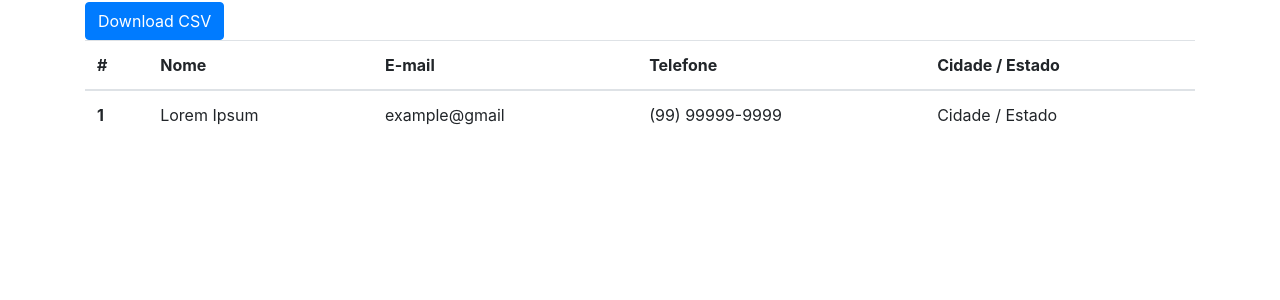
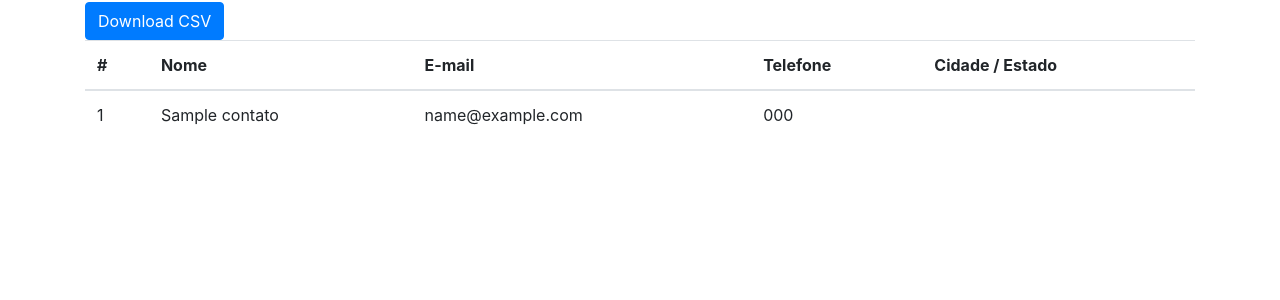
Before and after one commit to Biangelica/estagio-backend, a PHP site: page /list.php in a window 1280 px wide. Shown: the top 300 px of the page. Run offline with PHP 8.4, Linux system fonts and the light colour scheme; tables that the repository leaves empty hold one stand-in row (values such as "Sample post"); some libraries are stand-ins or nearby versions.

Commit message:
Update list.php
Listando os 3 primeiro itens requisitados

```diff
--- a/list.php
+++ b/list.php
@@ -24,13 +24,17 @@
                     </tr>
                 </thead>
                 <tbody>
-                    <tr>
-                        <th scope="row">1</th>
-                        <td>Lorem Ipsum</td>
-                        <td>example@gmail</td>
-                        <td>(99) 99999-9999</td>
-                        <td>Cidade / Estado</td>
-                    </tr>
+                 <?php
+                    include ("Conexao.php");
+                    $seleciona=mysqli_query(abrirBanco(), "select id,nome,email, telefone from contato ");
+                    while($campo=mysqli_fetch_array($seleciona)){?>
+                        <tr>
+                            <td> <?=$campo["id"]?></td>
+                            <td> <?=$campo["nome"]?></td>
+                            <td>  <?=$campo["email"]?></td>
+                            <td>  <?=$campo["telefone"]?></td>
+                            </tr>
+                    <?php }?>
                 </tbody>
             </table>
         </div>
```
